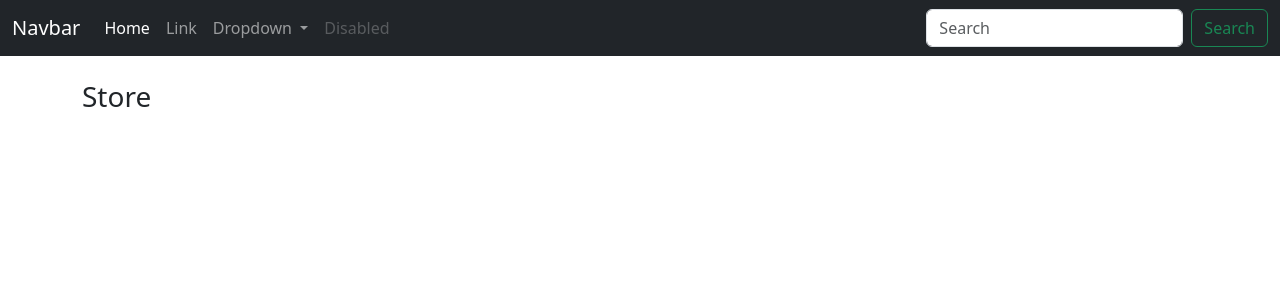
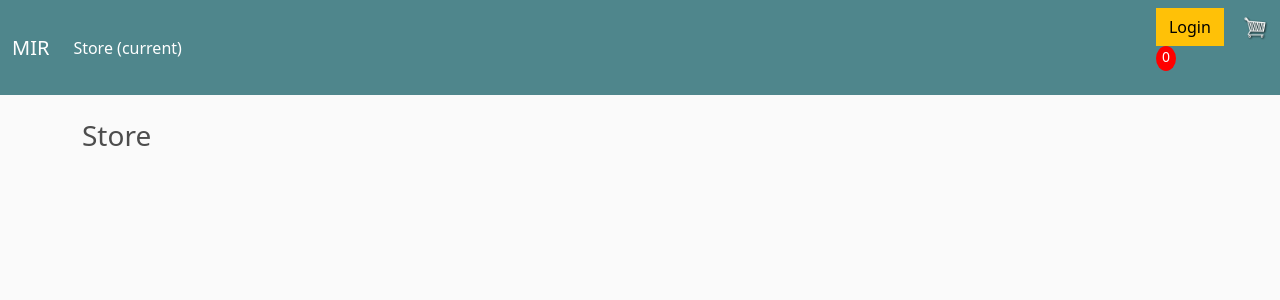
Before and after one commit to hung-c/Ecommerce-Website, a Django app: page / in a window 1280 px wide. Shown: the top 300 px of the page. Run offline with Django 4.2, Linux system fonts and the light colour scheme.

Commit message:
[Add] adding navbar

```diff
--- a/static/css/main.css
+++ b/static/css/main.css
@@ -0,0 +1,99 @@
+body{
+	background-color: hsl(0, 0%, 98%);
+}
+
+h1,h2,h3,h4,h5,h6{
+	color:hsl(0, 0%, 30%);
+}
+
+.box-element{
+	box-shadow:hsl(0, 0%, 80%) 0 0 16px;
+	background-color: #fff;
+	border-radius: 4px;
+	padding: 10px;
+}
+
+.thumbnail{
+	width: 100%;
+	height: 200px;
+	-webkit-box-shadow: -1px -3px 5px -2px rgba(214,214,214,1);
+    -moz-box-shadow: -1px -3px 5px -2px rgba(214,214,214,1);
+    box-shadow: -1px -3px 5px -2px rgba(214,214,214,1);
+}
+
+.product{
+	border-radius: 0 0 4px 4px;
+}
+
+.bg-dark{
+	background-color: #4f868c!important;
+}
+
+#cart-icon{
+	width:25px;
+	display: inline-block;
+	margin-left: 15px;
+}
+
+#cart-total{
+	display: block;
+	text-align: center;
+	color:#fff;
+	background-color: red;
+	width: 20px;
+	height: 25px;
+	border-radius: 50%;
+	font-size: 14px;
+}
+
+.col-lg-4, .col-lg-6, .col-lg-8, .col-lg-12{
+	margin-top: 10px;
+}
+
+.btn{
+	border-radius: 0;
+}
+
+.row-image{
+	width: 100px;
+}
+
+.form-field{
+	width:250px;
+	display: inline-block;
+	padding: 5px;
+}
+
+.cart-row{
+	display: flex;
+    align-items: flex-stretch;
+    padding-bottom: 10px;
+    margin-bottom: 10px;
+    border-bottom: 1px solid #ececec;
+
+}
+
+.quantity{
+	display: inline-block;
+	font-weight: 700;
+	padding-right:10px;
+
+
+}
+
+.chg-quantity{
+	width: 12px;
+	cursor: pointer;
+	display: block;
+	margin-top: 5px;
+	transition:.1s;
+}
+
+.chg-quantity:hover{
+	opacity: .6;
+}
+
+
+.hidden{
+	display: none!important;
+}
--- a/store/templates/store/main.html
+++ b/store/templates/store/main.html
@@ -10,38 +10,28 @@
 <body>
     <nav class="navbar navbar-expand-lg navbar-dark bg-dark">
         <div class="container-fluid">
-          <a class="navbar-brand" href="#">Navbar</a>
+          <a class="navbar-brand" href="{% url 'store' %}">MIR</a>
           <button class="navbar-toggler" type="button" data-bs-toggle="collapse" data-bs-target="#navbarSupportedContent" aria-controls="navbarSupportedContent" aria-expanded="false" aria-label="Toggle navigation">
             <span class="navbar-toggler-icon"></span>
           </button>
           <div class="collapse navbar-collapse" id="navbarSupportedContent">
             <ul class="navbar-nav me-auto mb-2 mb-lg-0">
               <li class="nav-item">
-                <a class="nav-link active" aria-current="page" href="#">Home</a>
+                <a class="nav-link active" aria-current="page" href="{% url 'store' %}">Store <span class="sr-only">(current)</span> </a>
               </li>
-              <li class="nav-item">
-                <a class="nav-link" href="#">Link</a>
-              </li>
-              <li class="nav-item dropdown">
-                <a class="nav-link dropdown-toggle" href="#" role="button" data-bs-toggle="dropdown" aria-expanded="false">
-                  Dropdown
-                </a>
-                <ul class="dropdown-menu">
-                  <li><a class="dropdown-item" href="#">Action</a></li>
-                  <li><a class="dropdown-item" href="#">Another action</a></li>
-                  <li><hr class="dropdown-divider"></li>
-                  <li><a class="dropdown-item" href="#">Something else here</a></li>
-                </ul>
-              </li>
-              <li class="nav-item">
-                <a class="nav-link disabled">Disabled</a>
-              </li>
+
             </ul>
-            <form class="d-flex" role="search">
-              <input class="form-control me-2" type="search" placeholder="Search" aria-label="Search">
-              <button class="btn btn-outline-success" type="submit">Search</button>
-            </form>
+
+            <div class="form-inline my-2 my-lg-0">
+                <a href="#"class="btn btn-warning">Login</a>
+                <a href="{% url 'cart' %}">
+                   <img  id="cart-icon" src="{% static 'images/cart.png' %}">
+               </a>
+               <p id="cart-total">0</p>
+
+           </div>
           </div>
+
         </div>
     </nav>
 
```
